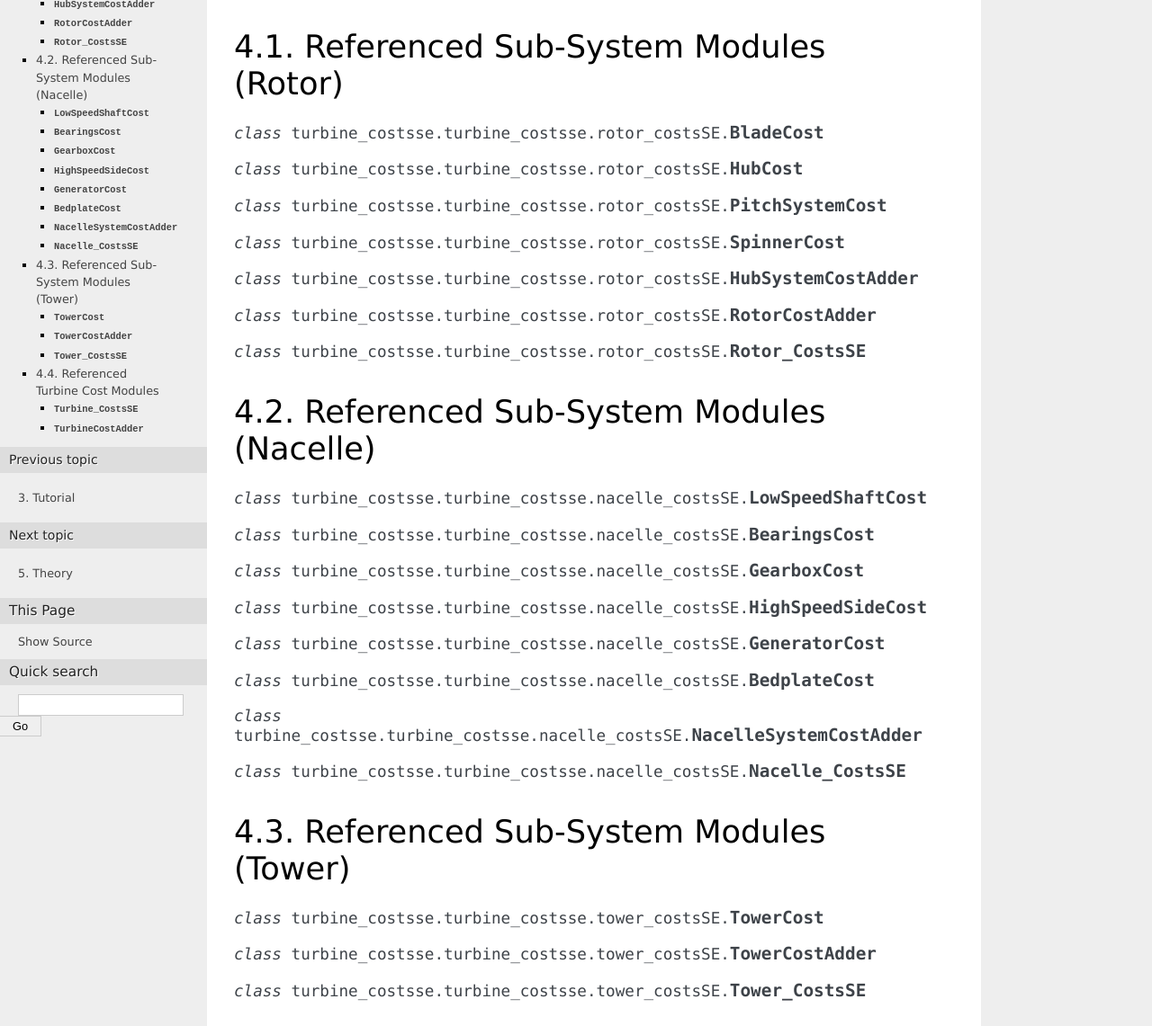
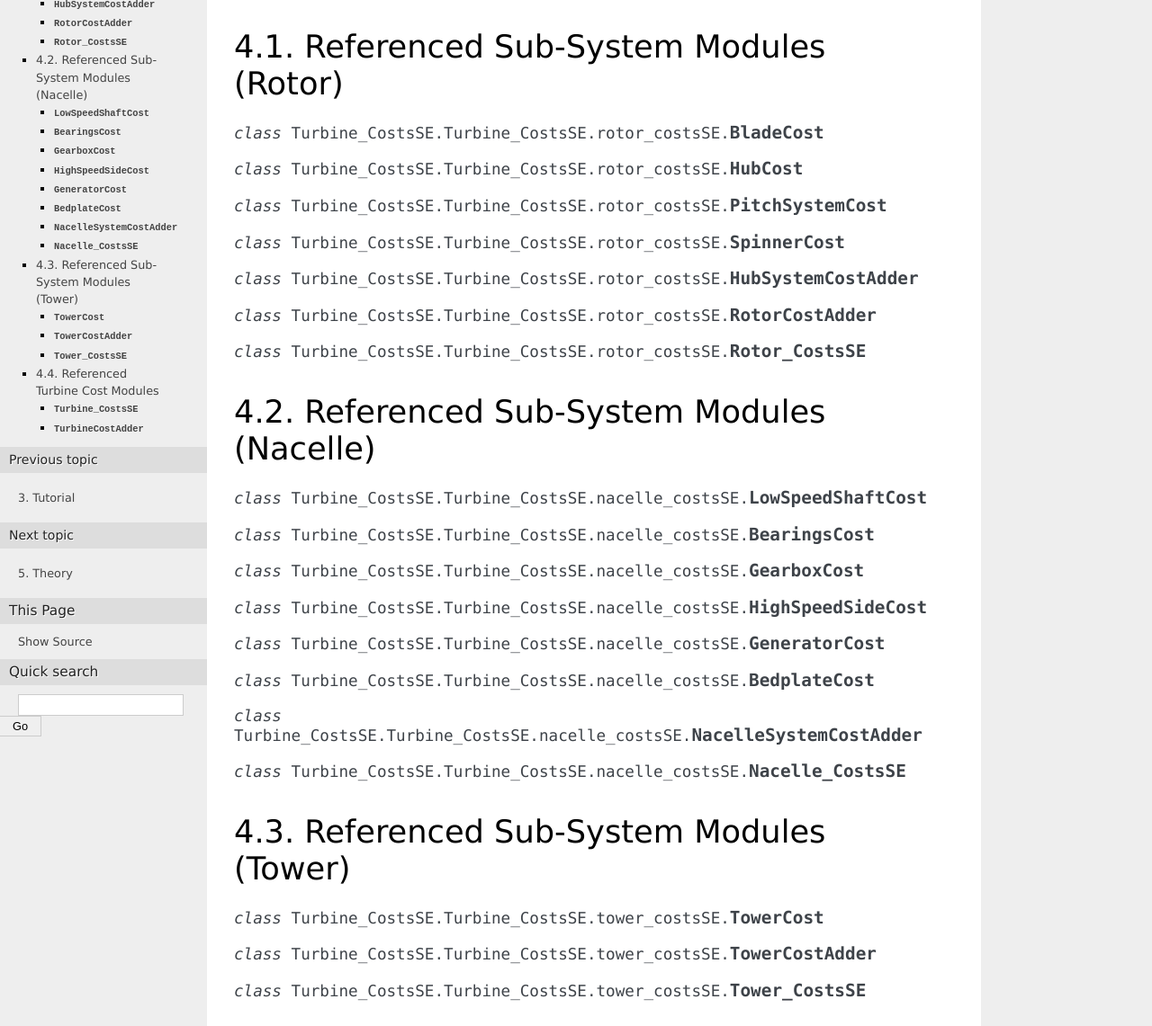
Before and after one commit to WISDEM/Turbine_CostsSE, a Sphinx documentation site: the page built from docs/documentation.rst, in a window 1280 px wide and 1400 px high, cut to the strip 259-1400 px from the top of the window. Shown: the whole strip at 90% size. Built offline with Sphinx 7.4.7, drawn with Linux system fonts in a browser that asks for light colours; some of the changed text lies outside the part shown.

Commit message:
updating docs

```diff
--- a/docs/documentation.rst
+++ b/docs/documentation.rst
@@ -16,7 +16,7 @@ The following inputs and outputs are defined for Turbine_CostsSE:
 
 Referenced Sub-System Modules (Rotor)
 =====================================
-.. module:: turbine_costsse.turbine_costsse.rotor_costsSE
+.. module:: Turbine_CostsSE.Turbine_CostsSE.rotor_costsSE
 .. class:: BladeCost
 .. class:: HubCost
 .. class:: PitchSystemCost
@@ -27,7 +27,7 @@ Referenced Sub-System Modules (Rotor)
 
 Referenced Sub-System Modules (Nacelle)
 =======================================
-.. module:: turbine_costsse.turbine_costsse.nacelle_costsSE
+.. module:: Turbine_CostsSE.Turbine_CostsSE.nacelle_costsSE
 .. class:: LowSpeedShaftCost
 .. class:: BearingsCost
 .. class:: GearboxCost
@@ -39,13 +39,13 @@ Referenced Sub-System Modules (Nacelle)
 
 Referenced Sub-System Modules (Tower)
 =====================================
-.. module:: turbine_costsse.turbine_costsse.tower_costsSE
+.. module:: Turbine_CostsSE.Turbine_CostsSE.tower_costsSE
 .. class:: TowerCost
 .. class:: TowerCostAdder
 .. class:: Tower_CostsSE
 
 Referenced Turbine Cost Modules
 ===============================
-.. module:: turbine_costsse.turbine_costsse.turbine_costsSE
+.. module:: Turbine_CostsSE.Turbine_CostsSE.turbine_costsSE
 .. class:: Turbine_CostsSE
 .. class:: TurbineCostAdder
```
